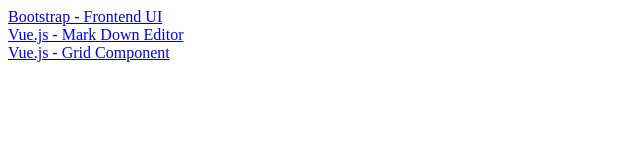
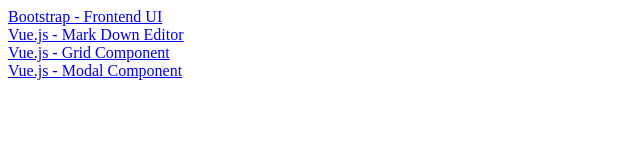
Before and after one commit to wuchunho/wuchunho.github.io, a plain HTML site: page index.html in a window 1280 px wide. Shown: the whole page, without its empty margins (0-640 px from the left). Drawn offline with Linux system fonts and the light colour scheme.

Commit message:
Add files via upload

```diff
--- a/index.html
+++ b/index.html
@@ -9,5 +9,7 @@
 	<a href="VueJs/MarkDown/index.html" target="_new_2">Vue.js - Mark Down Editor</a>
   <br>
 	<a href="VueJs/GridComponent/index.html" target="_new_3">Vue.js - Grid Component</a>
+  <br>
+	<a href="VueJs/ModalComponent/index.html" target="_new_4">Vue.js - Modal Component</a>
   </body>
 </html>
```
